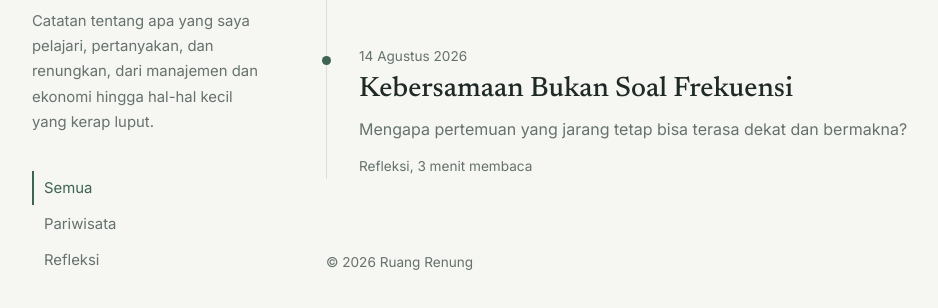
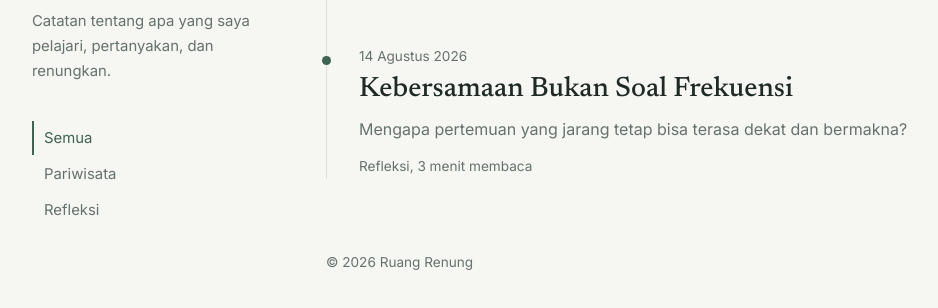
Before and after one commit to gamehome-oss/Ruang-Renung, a plain HTML site: page index.html in a window 1280 px wide. Shown: the part 216-524 px from the top of the page, without its empty margins (152-1090 px from the left). Drawn offline with Linux system fonts and the light colour scheme.

Commit message:
Shorten intro text in SITE object

```diff
--- a/index.html
+++ b/index.html
@@ -88,7 +88,7 @@ footer{margin-top:72px;font-size:.85rem;color:var(--muted)}
 const SITE = {
   title: "Ruang Renung",
   tagline: "Arsip pemikiran",
-  intro: "Catatan tentang apa yang saya pelajari, pertanyakan, dan renungkan, dari manajemen dan ekonomi hingga hal-hal kecil yang kerap luput."
+  intro: "Catatan tentang apa yang saya pelajari, pertanyakan, dan renungkan."
 };
 
 let ESSAYS = [];
```
